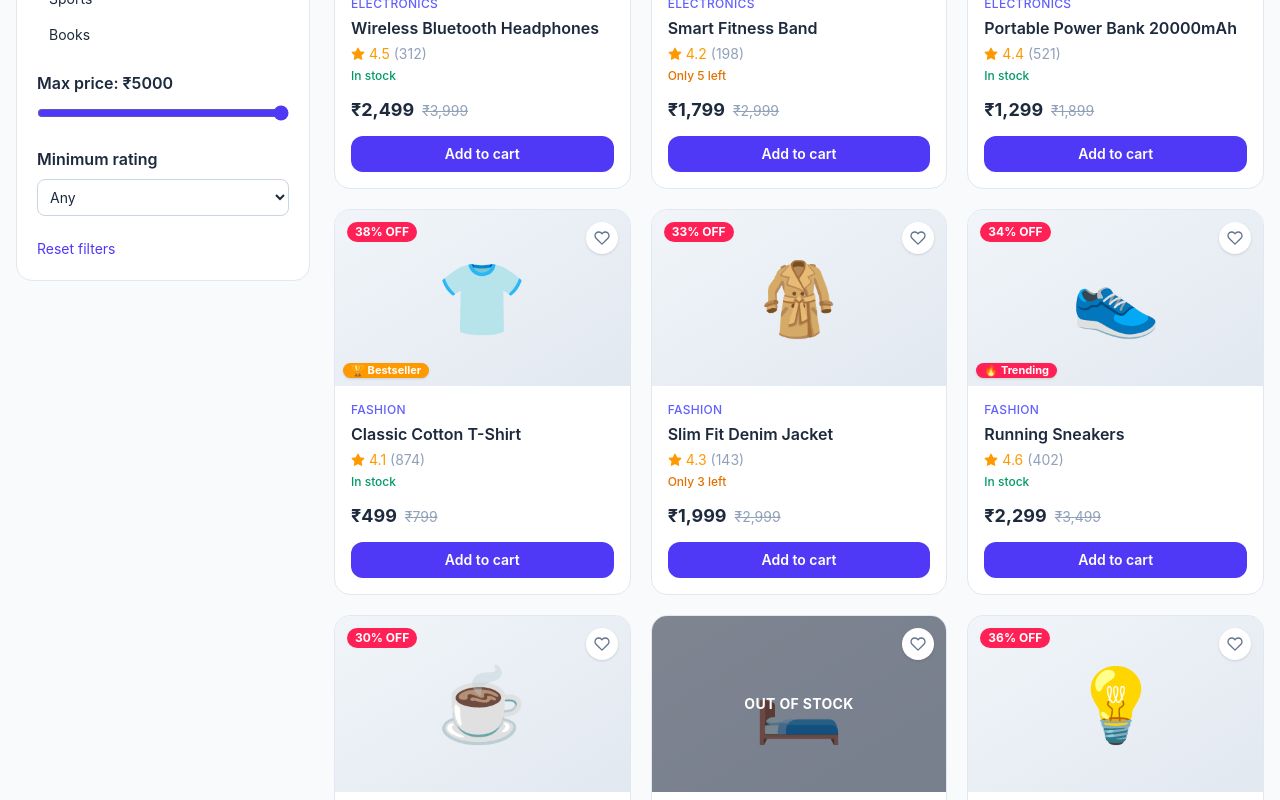
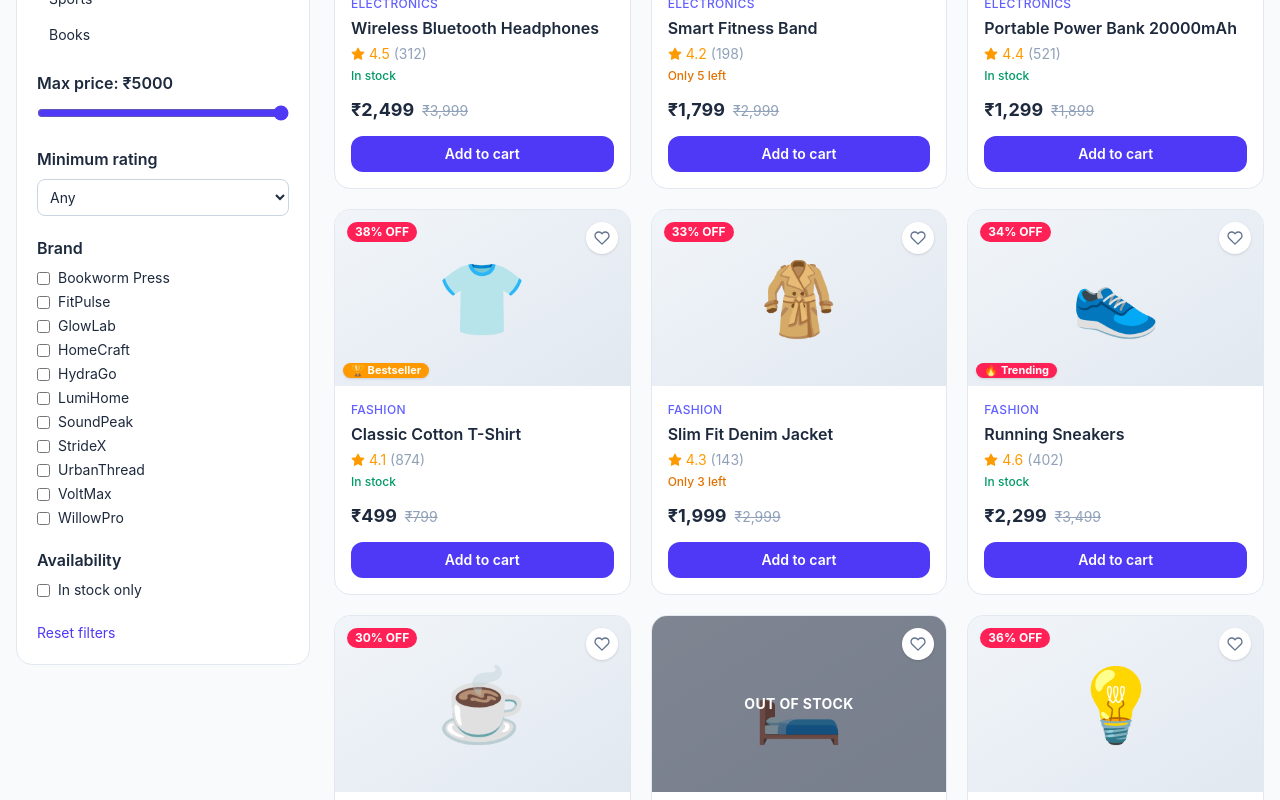
Before and after one commit to Rahul315777/shopnest, a React (Vite) app: page /shop in a window 1280 px wide. Shown: the part 373-1173 px from the top of the page. Built offline with nearby package versions, Linux system fonts and the light colour scheme.

Commit message:
feat: add brand and in-stock filters to shop sidebar

```diff
--- a/src/pages/Shop/Shop.jsx
+++ b/src/pages/Shop/Shop.jsx
@@ -7,6 +7,8 @@ import FilterChips from "../../components/FilterChips/FilterChips.jsx";
 import Pagination from "../../components/Pagination/Pagination.jsx";
 import ProductSkeleton from "../../components/ProductSkeleton/ProductSkeleton.jsx";
 import { buildChips } from "../../utils/filterChips.js";
+import { allBrands, brandOf } from "../../utils/brand.js";
+import { stockOf } from "../../utils/stock.js";
 import useLocalStorage from "../../hooks/useLocalStorage.js";
 import useSimulatedLoading from "../../hooks/useSimulatedLoading.js";
 import { useProducts } from "../../context/ProductContext.jsx";
@@ -23,6 +25,12 @@ export default function Shop() {
   const [view, setView] = useLocalStorage("shopnest_shop_view", "grid");
   const [maxPrice, setMaxPrice] = useState(5000);
   const [minRating, setMinRating] = useState(0);
+  const [brands, setBrands] = useState([]);
+  const [inStock, setInStock] = useState(false);
+
+  const brandOptions = useMemo(() => allBrands(products), [products]);
+  const toggleBrand = (b) =>
+    setBrands((prev) => (prev.includes(b) ? prev.filter((x) => x !== b) : [...prev, b]));
 
   const setCategory = (c) => (c === "All" ? setParams({}) : setParams({ category: c }));
 
@@ -32,16 +40,18 @@ export default function Shop() {
         (category === "All" || p.category === category) &&
         p.price <= maxPrice &&
         p.rating >= minRating &&
+        (brands.length === 0 || brands.includes(brandOf(p))) &&
+        (!inStock || stockOf(p) > 0) &&
         p.name.toLowerCase().includes(search.trim().toLowerCase())
     );
     if (sort === "low") out = [...out].sort((a, b) => a.price - b.price);
     if (sort === "high") out = [...out].sort((a, b) => b.price - a.price);
     if (sort === "rating") out = [...out].sort((a, b) => b.rating - a.rating);
     return out;
-  }, [products, category, maxPrice, minRating, search, sort]);
+  }, [products, category, maxPrice, minRating, brands, inStock, search, sort]);
 
   // Go back to page 1 whenever the result set changes.
-  useEffect(() => setPage(1), [category, maxPrice, minRating, search, sort, perPage]);
+  useEffect(() => setPage(1), [category, maxPrice, minRating, brands, inStock, search, sort, perPage]);
 
   const totalPages = Math.max(1, Math.ceil(list.length / perPage));
   const current = Math.min(page, totalPages);
@@ -53,13 +63,15 @@ export default function Shop() {
     window.scrollTo({ top: 0, behavior: "smooth" });
   };
 
-  const chips = buildChips({ category, search, maxPrice, minRating });
+  const chips = buildChips({ category, search, maxPrice, minRating, brands, inStock });
 
   const removeChip = (key) => {
     if (key === "category") setParams({});
     if (key === "search") setSearch("");
     if (key === "price") setMaxPrice(5000);
     if (key === "rating") setMinRating(0);
+    if (key === "stock") setInStock(false);
+    if (key.startsWith("brand:")) setBrands((prev) => prev.filter((b) => b !== key.slice(6)));
   };
 
   const reset = () => {
@@ -67,6 +79,8 @@ export default function Shop() {
     setSearch("");
     setMaxPrice(5000);
     setMinRating(0);
+    setBrands([]);
+    setInStock(false);
     setSort("featured");
   };
 
@@ -102,6 +116,22 @@ export default function Shop() {
             <option value={4}>4★ & up</option>
             <option value={4.5}>4.5★ & up</option>
           </select>
+        </div>
+        <div>
+          <h3 className="mb-2 font-semibold">Brand</h3>
+          {brandOptions.map((b) => (
+            <label key={b} className="mb-1 flex cursor-pointer items-center gap-2 text-sm">
+              <input type="checkbox" checked={brands.includes(b)} onChange={() => toggleBrand(b)} className="accent-indigo-600" />
+              {b}
+            </label>
+          ))}
+        </div>
+        <div>
+          <h3 className="mb-2 font-semibold">Availability</h3>
+          <label className="flex cursor-pointer items-center gap-2 text-sm">
+            <input type="checkbox" checked={inStock} onChange={(e) => setInStock(e.target.checked)} className="accent-indigo-600" />
+            In stock only
+          </label>
         </div>
         <button onClick={reset} className="text-sm text-indigo-600 hover:underline">Reset filters</button>
       </aside>
```
